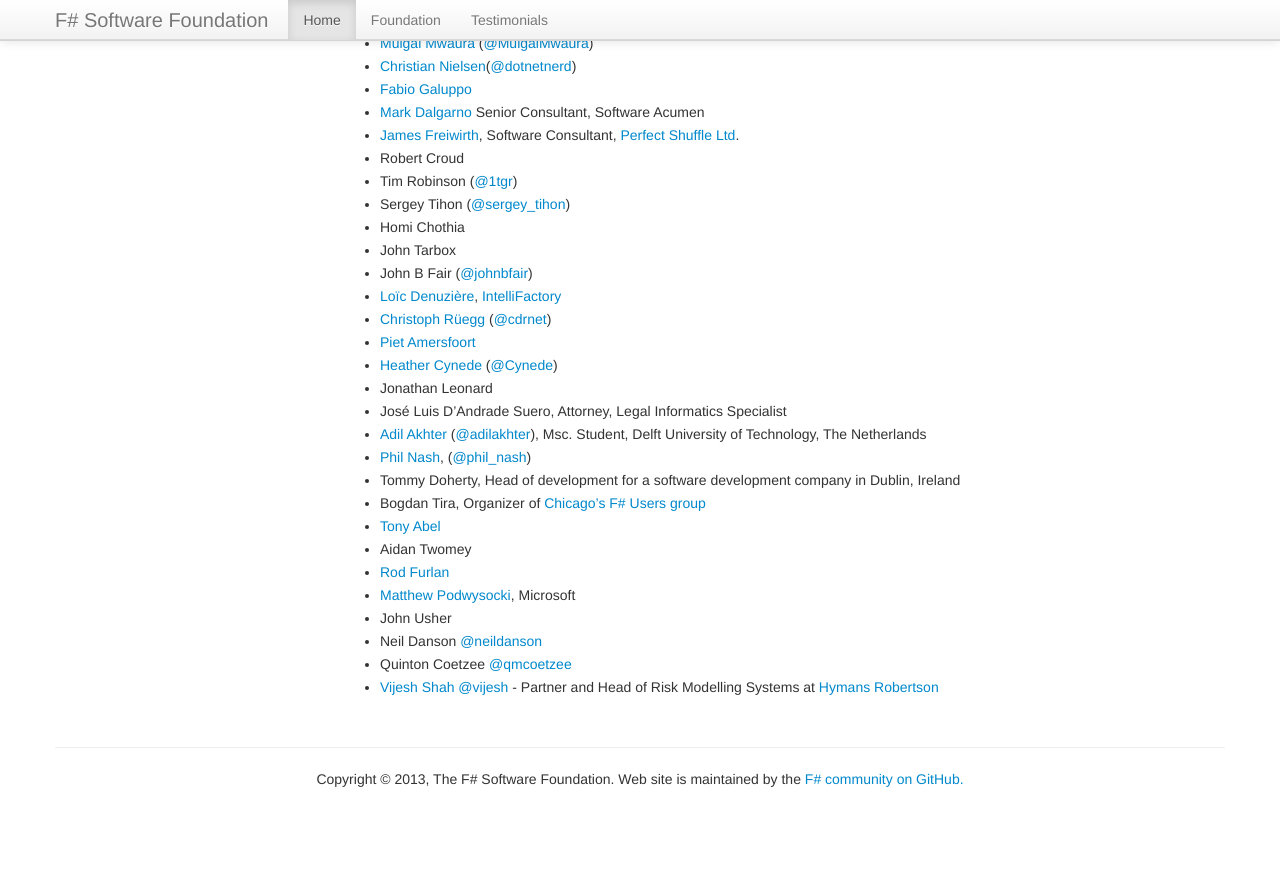
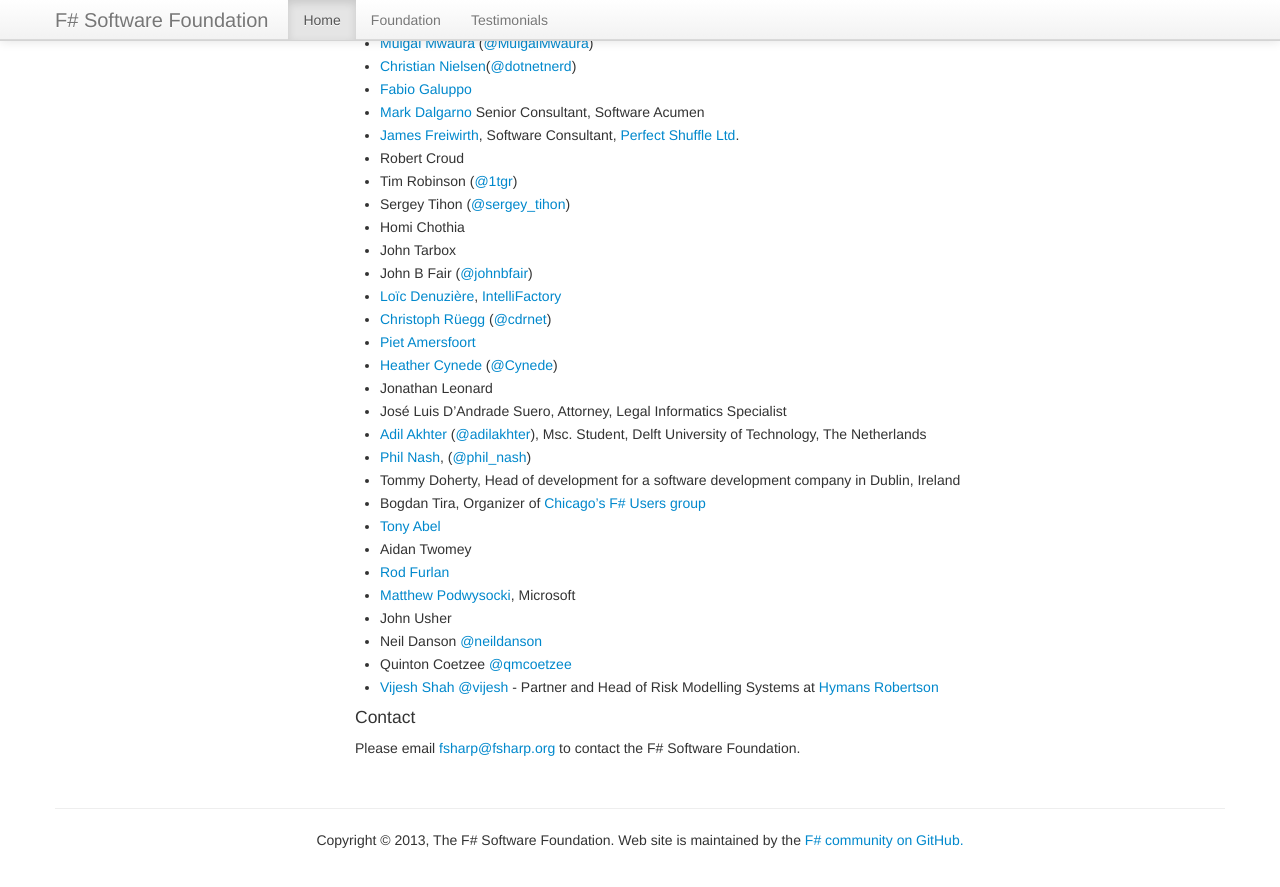
Before and after one commit to fsharp/fsharp.org, a Jekyll site: the page built from foundation.md, in a window 1280 px wide and 900 px high, scrolled down 2856 px. Shown: the top 887 px of the window. Built offline with Jekyll 4.4.1, drawn with Linux system fonts in a browser that asks for light colours; nearby versions of some CDN libraries; some web fonts are replaced; comment, search, counter and statistics services are not loaded; before the commit the page ends 3695 px from its top, so only the background shows below that.

Commit message:
Update foundation.md

```diff
--- a/foundation.md
+++ b/foundation.md
@@ -90,3 +90,8 @@ title: The F# Software Foundation
  * Neil Danson [@neildanson](http://twitter.com/neildanson)
  * Quinton Coetzee [@qmcoetzee](http://twitter.com/qmcoetzee)
  * [Vijesh Shah](http://hymans.co.uk/why-us/our-people/vijesh-shah.aspx) [@vijesh](http://twitter.com/vijesh) - Partner and Head of Risk Modelling Systems at [Hymans Robertson](http://hymans.co.uk/)
+
+
+#### Contact
+
+Please email [fsharp@fsharp.org](mailto:fsharp@fsharp.org) to contact the F# Software Foundation.
```
